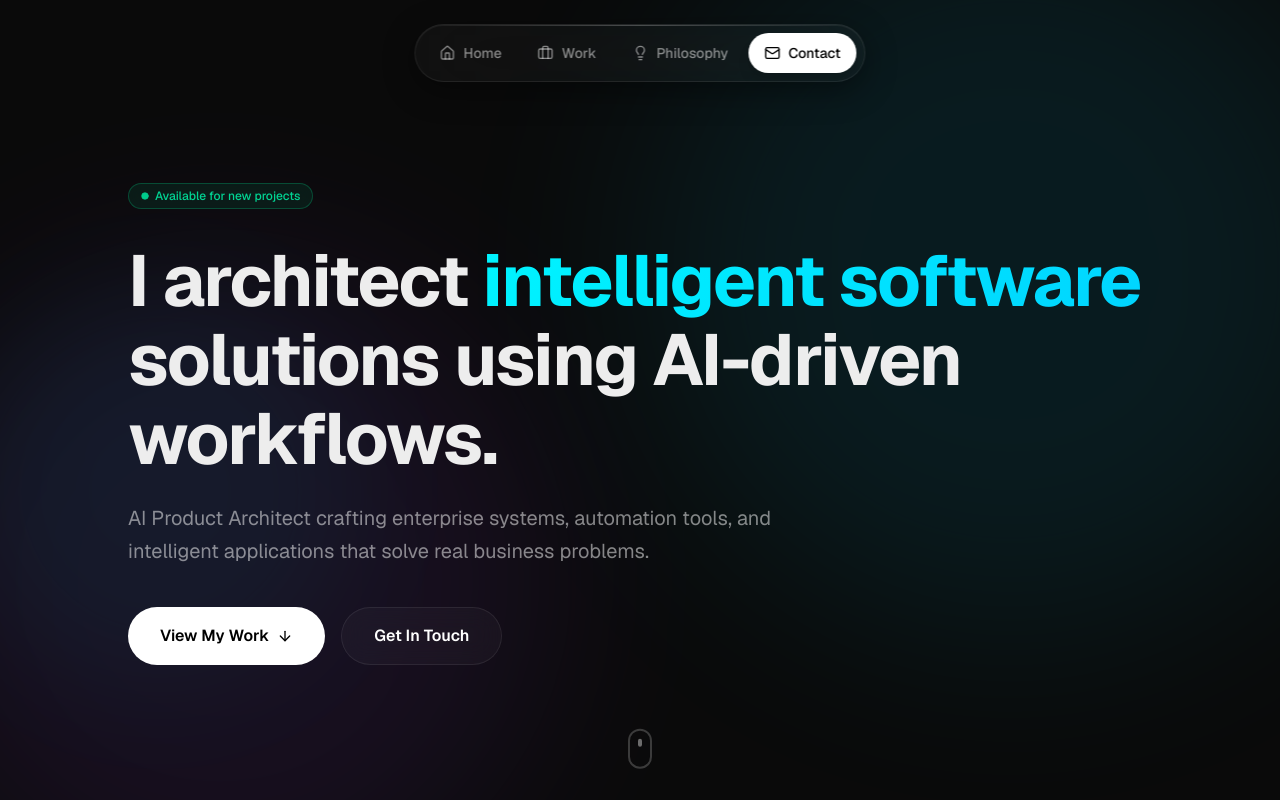
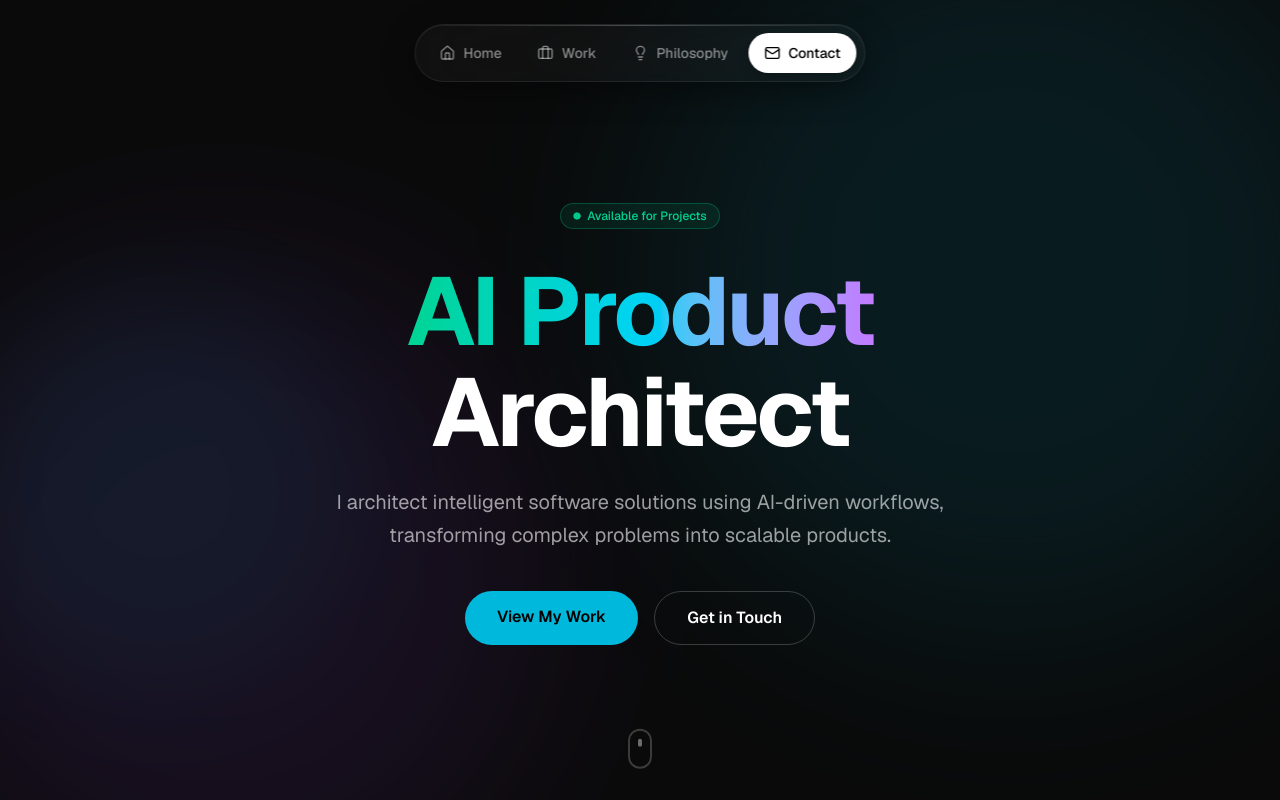
Before and after one commit to RyanWez/rw-portfolio, a Next.js app: page / in a window 1280 px wide. Shown: the top 800 px of the page. Built offline with nearby package versions, Linux system fonts and the light colour scheme.

Commit message:
feat: centralize Hero content, update typography, and refine button styling

```diff
--- a/components/hero.tsx
+++ b/components/hero.tsx
@@ -52,62 +52,64 @@ export function Hero() {
                 />
             </div>
 
-            <div className="max-w-5xl mx-auto w-full relative z-10">
+            <div className="max-w-4xl mx-auto w-full relative z-10 text-center">
                 {/* Availability Badge */}
                 <motion.div
                     initial={{ opacity: 0, y: 20 }}
                     animate={{ opacity: 1, y: 0 }}
                     transition={{ duration: 0.5, delay: 0.1 }}
+                    className="flex justify-center"
                 >
                     <Badge variant="success" className="mb-8">
                         <Circle className="w-2 h-2 fill-emerald-400 text-emerald-400 animate-pulse" />
-                        Available for new projects
+                        Available for Projects
                     </Badge>
                 </motion.div>
 
-                {/* Main Title */}
+                {/* Main Title - Centered with gradient */}
                 <motion.h1
                     initial={{ opacity: 0, y: 20 }}
                     animate={{ opacity: 1, y: 0 }}
                     transition={{ duration: 0.6, delay: 0.2 }}
-                    className="text-4xl md:text-6xl lg:text-7xl font-bold leading-[1.1] tracking-tight mb-6"
+                    className="text-5xl md:text-7xl lg:text-8xl font-bold leading-[1.05] tracking-tight mb-6"
                 >
-                    I architect{" "}
-                    <span className="text-gradient-cyan">intelligent software</span>{" "}
-                    <br className="hidden md:block" />
-                    solutions using AI-driven workflows.
+                    <span className="bg-gradient-to-r from-emerald-400 via-cyan-400 to-purple-400 bg-clip-text text-transparent">
+                        AI Product
+                    </span>
+                    <br />
+                    <span className="text-white">Architect</span>
                 </motion.h1>
 
-                {/* Subtitle */}
+                {/* Subtitle - Centered */}
                 <motion.p
                     initial={{ opacity: 0, y: 20 }}
                     animate={{ opacity: 1, y: 0 }}
                     transition={{ duration: 0.6, delay: 0.3 }}
-                    className="text-lg md:text-xl text-white/50 max-w-2xl mb-10 leading-relaxed"
+                    className="text-lg md:text-xl text-white/60 max-w-2xl mx-auto mb-10 leading-relaxed"
                 >
-                    AI Product Architect crafting enterprise systems, automation tools, and
-                    intelligent applications that solve real business problems.
+                    I architect intelligent software solutions using AI-driven workflows,
+                    <br className="hidden md:block" />
+                    transforming complex problems into scalable products.
                 </motion.p>
 
-                {/* CTA */}
+                {/* CTA - Centered */}
                 <motion.div
                     initial={{ opacity: 0, y: 20 }}
                     animate={{ opacity: 1, y: 0 }}
                     transition={{ duration: 0.6, delay: 0.4 }}
-                    className="flex flex-wrap gap-4"
+                    className="flex flex-wrap justify-center gap-4"
                 >
                     <a
                         href="#work"
-                        className="group px-8 py-4 rounded-full bg-white text-black font-semibold hover:bg-cyan-400 hover:text-black transition-all duration-300 flex items-center gap-2"
+                        className="group px-8 py-3.5 rounded-full bg-cyan-500 text-black font-semibold hover:bg-cyan-400 hover:shadow-[0_0_30px_rgba(0,245,255,0.4)] transition-all duration-300"
                     >
                         View My Work
-                        <ArrowDown className="w-4 h-4 group-hover:translate-y-0.5 transition-transform" />
                     </a>
                     <a
                         href="#contact"
-                        className="px-8 py-4 rounded-full glass border border-white/10 text-white font-semibold hover:border-white/20 hover:bg-white/5 transition-all duration-300"
+                        className="px-8 py-3.5 rounded-full border border-white/20 text-white font-semibold hover:border-white/40 hover:bg-white/5 transition-all duration-300"
                     >
-                        Get In Touch
+                        Get in Touch
                     </a>
                 </motion.div>
             </div>
```
